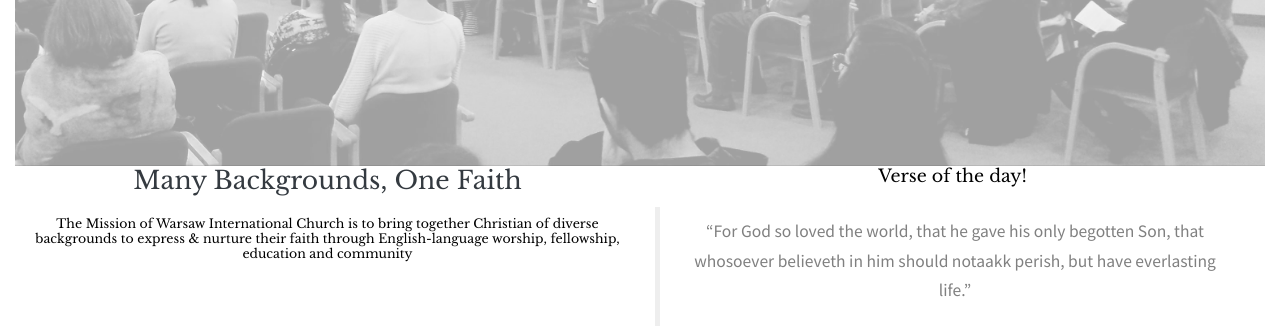
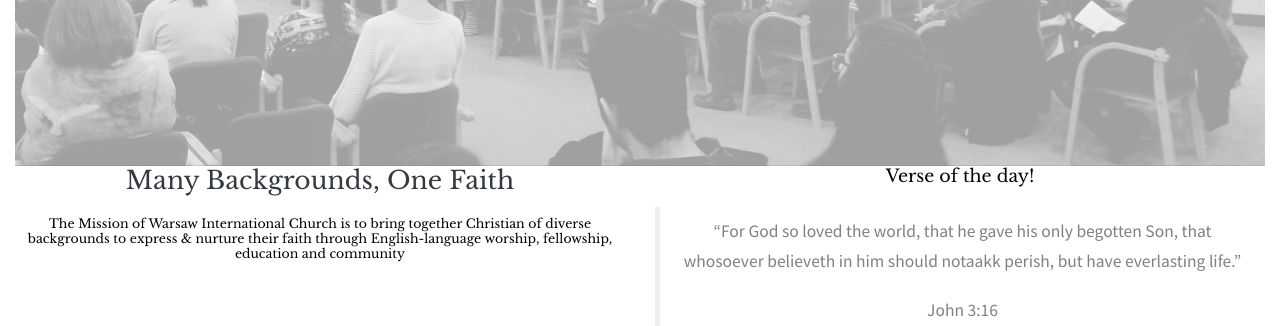
Before and after one commit to ivanyufen/church-final, a plain HTML site: page index.html in a window 1280 px wide. Shown: the part 460-786 px from the top of the page. Drawn offline with nearby package versions, Linux system fonts and the light colour scheme; files whose address does not match are found by name.

Commit message:
headingggggg

```diff
--- a/index.html
+++ b/index.html
@@ -123,18 +123,17 @@
 	</div>
 	</nav>
 	<div class="container-fluid">
-		<div class="container-fluid">
 		<div class="row">
-				<div class="col-6 col-sm-6 col-md-6 col-lg-6 text-center">
+			<div class="col-6 col-sm-6 col-md-6 text-center">
 				<h1 class="text-dark">Many Backgrounds, One Faith</h1>
-					<h5 style="color: black;min-width: 100px;">The Mission of Warsaw
+				<h5 style="color: black;">The Mission of Warsaw
 					International Church is to
 					bring together
 					Christian
 					of diverse backgrounds to express & nurture their faith through
 					English-language worship, fellowship, education and community</h5>
 			</div>
-				<div class="col-6 col-sm-6 col-md-6 col-lg-6 text-center">
+			<div class="col-6 col-sm-6 col-md-6 text-center">
 				<div>
 					<h3>Verse of the day!</h3>
 					<blockquote>
@@ -181,7 +180,6 @@
 			</div> -->
 	<!-- </li> -->
 	<!-- </ul> -->
-	</div>
 	<!-- </aside> -->
 
 	<!-- VERSE OF THE DAY -->
```
Lines whose indentation alone changed are shown as unchanged.
